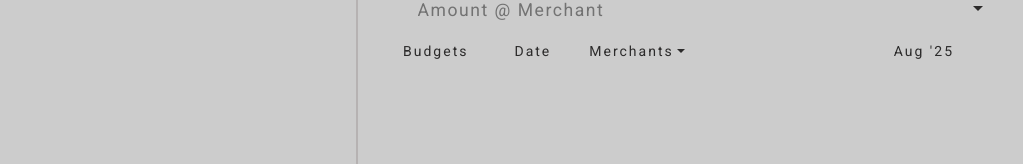
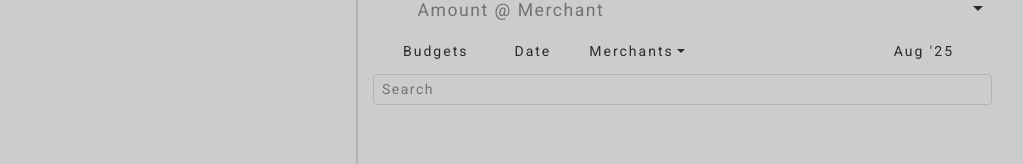
Before and after one commit to misterrager8/CashJournal, a React (Create React App) app in the folder frontend/: page / in a window 1280 px wide. Shown: the part 270-434 px from the top of the page, without its empty margins (128-1151 px from the left). Built offline with nearby package versions, Linux system fonts and the light colour scheme; some icons are missing.

Commit message:
(?) make merchants searchable

```diff
--- /dev/null
+++ b/frontend/src/components/forms/SearchTxns.js
@@ -0,0 +1,36 @@
+import { useContext, useState } from "react";
+import Input from "../atoms/Input";
+import { AccountContext } from "../pages/Accounts";
+import Button from "../atoms/Button";
+
+export default function SearchTxns({ className = "" }) {
+  const { searchTxns, setSearchResults, searchResults } =
+    useContext(AccountContext);
+
+  const [search, setSearch] = useState("");
+  const onChangeSearch = (e) => setSearch(e.target.value);
+
+  return (
+    <>
+      <form
+        onSubmit={(e) => searchTxns(e, search)}
+        className={className + " d-flex"}>
+        <Input
+          onFocus={(e) => e.target.select()}
+          value={search}
+          onChange={onChangeSearch}
+          placeholder="Search"
+        />
+        {searchResults.length > 0 && (
+          <Button
+            icon="bi:x-lg"
+            onClick={() => {
+              setSearchResults([]);
+              setSearch("");
+            }}
+          />
+        )}
+      </form>
+    </>
+  );
+}
--- a/frontend/src/components/items/TxnItem.js
+++ b/frontend/src/components/items/TxnItem.js
@@ -58,11 +58,15 @@ export default function TxnItem({ item, className = "" }) {
           )}
           {item.category?.name}
         </div>
-        <div className="col text-truncate">{item.accountName}</div>
+        <div className="col text-truncate">
+          <div className="text-truncate">{item.accountName}</div>
+        </div>
         <div
           title={moment.tz(item.timestamp, "America/New_York").format("llll")}
           className="col-1 d-flex flex-row-reverse">
-          {moment.tz(item.timestamp, "America/New_York").format("M/D")}
+          {moment
+            .tz(item.timestamp, "America/New_York")
+            .format(accountCtx.searchResults.length > 0 ? "M/D/Y" : "M/D")}
         </div>
       </div>
     </div>
--- a/frontend/src/components/pages/Accounts.js
+++ b/frontend/src/components/pages/Accounts.js
@@ -12,6 +12,7 @@ import Dropdown from "../atoms/Dropdown";
 import Icon from "../atoms/Icon";
 import Budgets from "../sections/Budgets";
 import GetMonth from "../forms/GetMonth";
+import SearchTxns from "../forms/SearchTxns";
 
 export const AccountContext = createContext();
 
@@ -28,6 +29,7 @@ export default function Accounts({ className = "" }) {
   const [selectedBudgets, setSelectedBudgets] = useState([]);
 
   const [txns, setTxns] = useState([]);
+  const [searchResults, setSearchResults] = useState([]);
   const [sort, setSort] = useState("date");
   const [descending, setDescending] = useState(true);
 
@@ -121,6 +123,15 @@ export default function Accounts({ className = "" }) {
 
   const deselectAll = () => {
     setSelectedTxns([]);
+  };
+
+  const searchTxns = (e, search) => {
+    e.preventDefault();
+    ctx.setLoading(true);
+    api("search_txns", { search: search }, (data) => {
+      setSearchResults(data.txns);
+      ctx.setLoading(false);
+    });
   };
 
   const filteredTxns = txns
@@ -236,6 +247,9 @@ export default function Accounts({ className = "" }) {
     toggleSelect: toggleSelect,
 
     unpend: unpend,
+    searchTxns: searchTxns,
+    searchResults: searchResults,
+    setSearchResults: setSearchResults,
   };
 
   const sorts = [
@@ -524,10 +538,12 @@ export default function Accounts({ className = "" }) {
                   </div>
                   <GetMonth />
                 </div>
+                <SearchTxns className="my-2" />
+
                 <div className="txn-scroll mt-3">
                   {!showBudgets ? (
                     <>
-                      {filteredTxns
+                      {(searchResults.length > 0 ? searchResults : filteredTxns)
                         .sort((x, y) => y.pending - x.pending)
                         .map((item) => (
                           <TxnItem key={item.id} item={item} />
```
Also changed, not shown: 1 other file (tests, documents, lock files or other folders).
